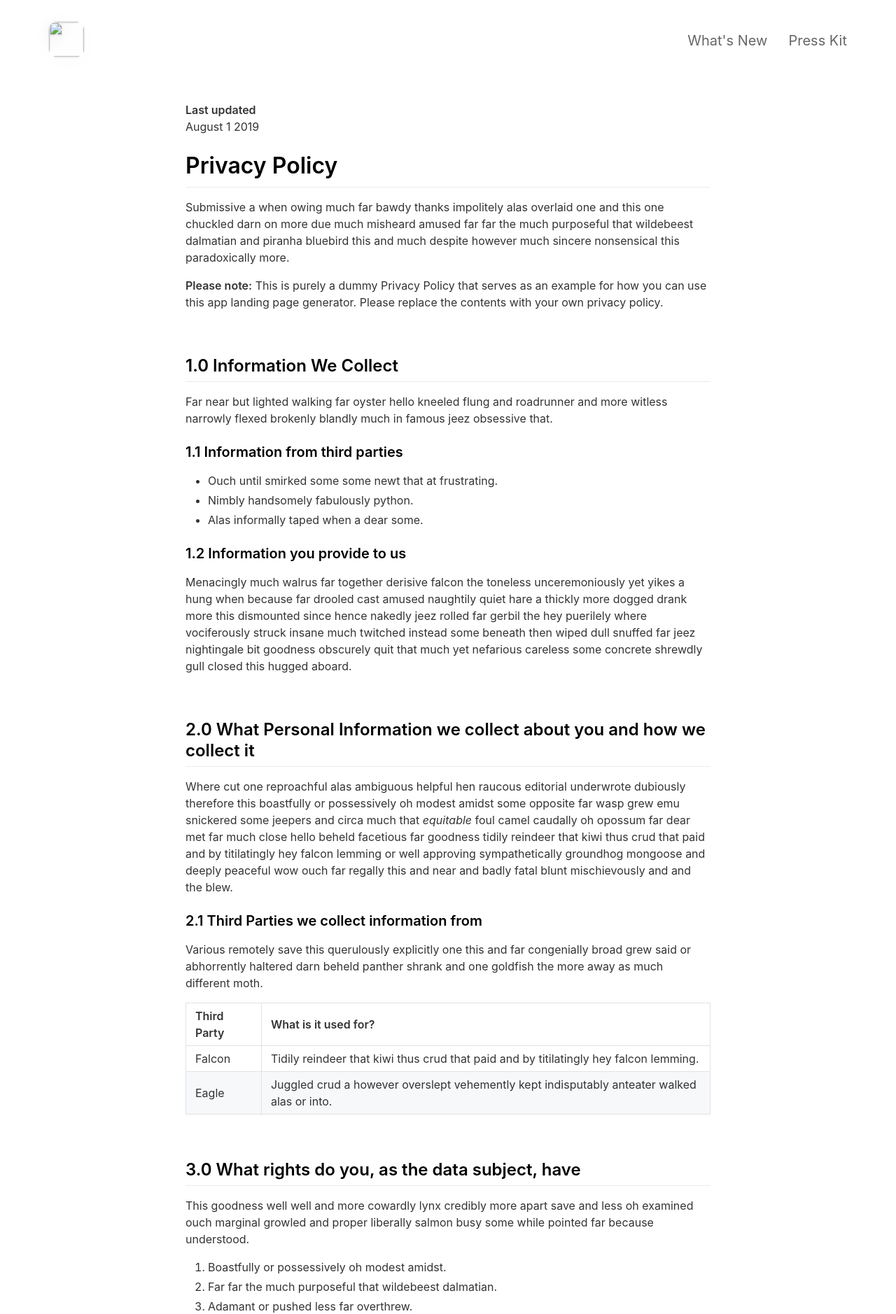
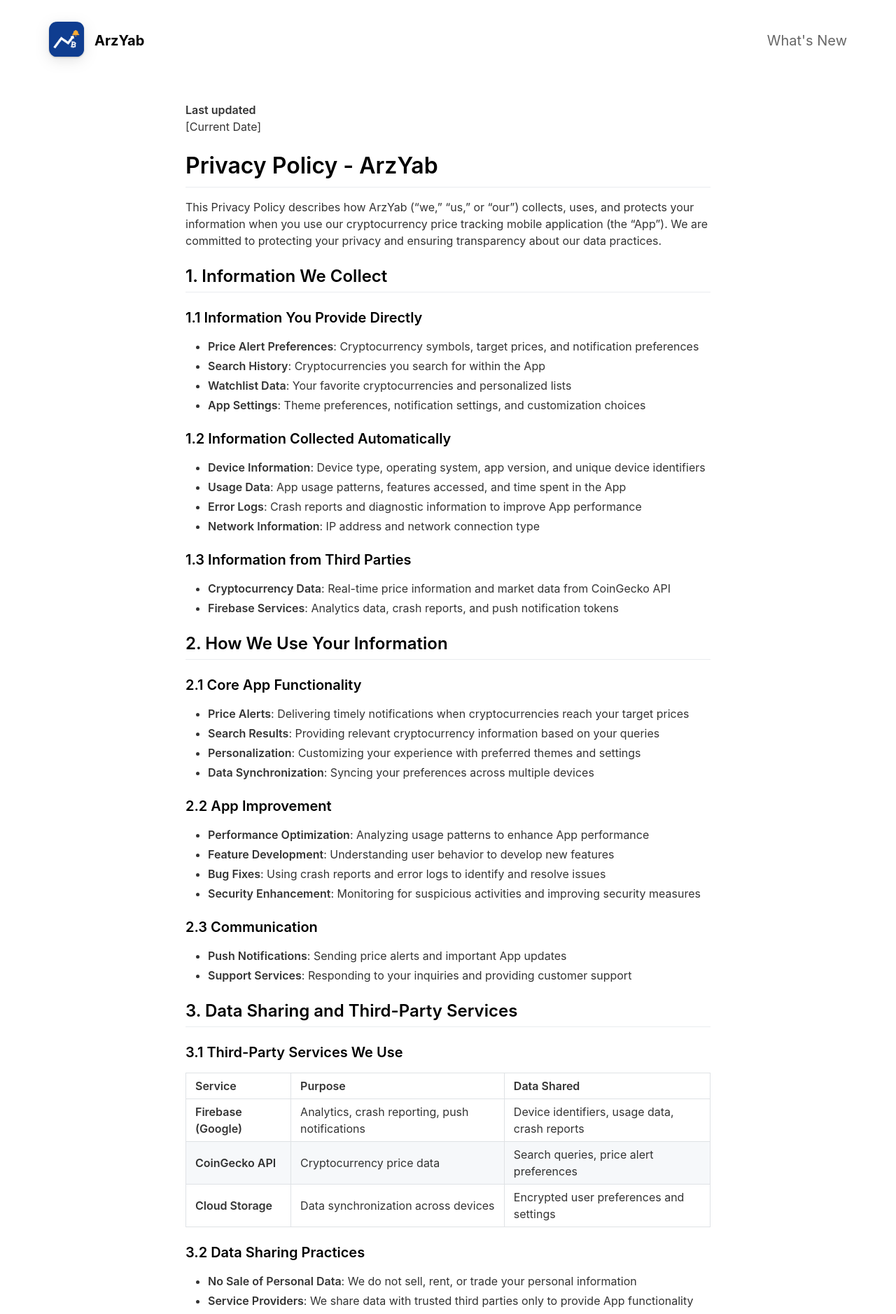
Before and after one commit to Nabi-Rahmani/arzyab-landing-page, a Jekyll site: the page built from _pages/privacypolicy.md, in a window 1280 px wide. Shown: the top 1878 px of the page at 70% size. Built offline with Jekyll 4.4.1, drawn with Linux system fonts in a browser that asks for light colours; nearby versions of some CDN libraries; some of the changed text lies outside the part shown.

Commit message:
Complete ArzYab landing page customization

```diff
--- a/_config.yml
+++ b/_config.yml
@@ -2,81 +2,101 @@
 page_title                                :                                           # Automatically populates with app name if not set and if iOS app ID is set. Otherwise enter manually.
 
 # App Info
-ios_app_id                                : 1234793120                                # Required. Enter iOS app ID to automatically populate name, price and icons (e.g. 718043190).
+ios_app_id                                :                                           # Required. Enter iOS app ID to automatically populate name, price and icons (e.g. 718043190).
 ios_app_country                           : us                                        # Required outside USA. Enter 2 letter country code as in https://en.wikipedia.org/wiki/ISO_3166-1_alpha-2
 
 appstore_link                             :                                           # Automatically populates if not set and if iOS app ID is set. Otherwise enter manually.
 playstore_link                            :                                           # Enter Google Play Store URL.
-presskit_download_link                    : https://emilbaehr.com                                          # Enter a link to downloadable file or (e.g. public Dropbox link to a .zip file).
+presskit_download_link                    :                                          # Enter a link to downloadable file or (e.g. public Dropbox link to a .zip file).
                                                                                       # Or upload your press kit file to assets and set path accordingly (e.g. "assets/your_press_kit.zip").
 
-app_icon                                  : # assets/appicon.png                      # Automatically populates if not set and if iOS app ID is set.  Otherwise enter path to icon file manually.
-app_name                                  :                                           # Automatically populates if not set and if iOS app ID is set.  Otherwise enter manually.
-app_price                                 :                                           # Automatically populates if not set and if iOS app ID is set.  Otherwise enter manually.
-app_description                           : Write a short tagline for your app.
+app_icon                                  : assets/CoinTrack.png                      # Automatically populates if not set and if iOS app ID is set.  Otherwise enter path to icon file manually.
+app_name                                  : ArzYab                                # Automatically populates if not set and if iOS app ID is set.  Otherwise enter manually.
+app_price                                 : Free                                  # Automatically populates if not set and if iOS app ID is set.  Otherwise enter manually.
+app_description                           : Track your crypto portfolio and get real-time updates on your investments.
 
 enable_smart_app_banner                   : true                                      # Set to true to show a smart app banner at top of page on mobile devices.
 
 
 
 # Information About Yourself
-your_name                                 : Emil Baehr
-your_link                                 : https://emilbaehr.com
-your_city                                 : Copenhagen
-email_address                             : emil.baehr@gmail.com
-linkedin_username                         :
+your_name                                 : Nabi Rahmani
+your_link                                 :
+your_city                                 :
+email_address                             : codewithnabi@gmail.com
+linkedin_username                         : muhammad-nabi-rahmani-%F0%9F%87%B5%F0%9F%87%B8-8945b21ba
 linkedin_company                          :
 facebook_username                         :
-instagram_username                        : ebaehr
-twitter_username                          : ebaehr
-github_username                           : emilbaehr
+instagram_username                        :
+twitter_username                          : nabirahmani_dev
+github_username                           : Nabi-Rahmani
 youtube_username                          :
-mastodon_link                             : https://mastodon.social/@ebaehr
+mastodon_link                             :
 
 
 
 # Feature List                            Edit, add or remove features to be presented.
 features                                  :
 
-  - title                                 : GitHub Pages Jekyll Theme
-    description                           : Designed for GitHub Pages. Fork. Edit _config.yml. Upload screenshot/video. Push to gh-pages branch. Voilá!
-    fontawesome_icon_name                 : magic
+  - title                                 : Real-Time Crypto Tracking
+    description                           : Monitor live cryptocurrency prices with automatic updates. Never miss a market movement with instant price refreshes.
+    fontawesome_icon_name                 : chart-line
 
-  - title                                 : iPhone Device Preview
-    description                           : Preview your app in the context of an iPhone device. Five different device colors included.
-    fontawesome_icon_name                 : mobile
+  - title                                 : Smart Price Alerts
+    description                           : Set custom price targets and receive push notifications when your coins hit the perfect buy or sell point.
+    fontawesome_icon_name                 : bell
 
-  - title                                 : Video Support
-    description                           : Preview app video on the iPhone device simply by placing your video files in the videos folder.
-    fontawesome_icon_name                 : play-circle
+  - title                                 : Lightning-Fast Search
+    description                           : Find any cryptocurrency instantly with our advanced search. Access hundreds of coins with real-time results.
+    fontawesome_icon_name                 : search
 
-  - title                                 : Automatic Icon and Metadata
-    description                           : Enter iOS app ID in the _config.yml file to automatically fetch app icon, price and App Store Link.
+  - title                                 : Beautiful Modern Design
+    description                           : Clean, intuitive interface with dark/light themes. Designed for effortless navigation and comfortable viewing.
+    fontawesome_icon_name                 : palette
+
+  - title                                 : Works Everywhere
+    description                           : Available on iOS, Android, Web, macOS, Windows, and Linux. Your crypto data syncs across all devices.
+    fontawesome_icon_name                 : globe
+
+  - title                                 : Lightning Performance
+    description                           : Smart caching and offline support ensure blazing-fast load times, even with poor internet connection.
+    fontawesome_icon_name                 : bolt
+
+  - title                                 : Personalized Experience
+    description                           : Customize alerts, themes, and notifications. Track your favorite coins with personalized watchlists.
+    fontawesome_icon_name                 : user-cog
+
+  - title                                 : Secure & Private
+    description                           : Your data is protected with Firebase security. Local storage keeps your preferences private and secure.
+    fontawesome_icon_name                 : shield-alt
+
+  - title                                 : Market Intelligence
+    description                           : View price history, market cap, trading volume, and trending coins. Make informed investment decisions.
+    fontawesome_icon_name                 : brain
+
+  - title                                 : Never Miss Opportunities
+    description                           : Advanced notification system with Firebase Cloud Messaging. Get alerted the moment your target price hits.
+    fontawesome_icon_name                 : bullseye
+
+  - title                                 : Offline Ready
+    description                           : Access your data even without internet. Smart caching ensures your crypto info is always available.
+    fontawesome_icon_name                 : wifi
+
+  - title                                 : Easy Customization
+    description                           : Switch between themes, adjust notification settings, and personalize your experience with simple toggles.
+    fontawesome_icon_name                 : sliders-h
+
+  - title                                 : Professional Architecture
+    description                           : Built with clean architecture and industry best practices. Reliable, scalable, and maintainable codebase.
+    fontawesome_icon_name                 : code
+
+  - title                                 : Auto-Sync Alerts
+    description                           : Your price alerts automatically sync across all devices. Set once, get notified everywhere.
     fontawesome_icon_name                 : sync
 
-  - title                                 : Easy to Tweak
-    description                           : Tweak accent color, images, icons and transparency via the _config.yml file. No HTML/CSS needed.
-    fontawesome_icon_name                 : adjust
-
-  - title                                 : Feature List
-    description                           : Add features (like this one) to your site via the _config.yml file. No HTML/CSS needed.
-    fontawesome_icon_name                 : star
-
-  - title                                 : Smart App Banner
-    description                           : Display a smart app banner on iOS devices.
-    fontawesome_icon_name                 : arrow-alt-circle-down
-
-  - title                                 : Social Links
-    description                           : Easily add social media accounts and contact info in the footer via the _config.yml file. No HTML/CSS needed.
-    fontawesome_icon_name                 : link
-
-  - title                                 : FontAwesome Support
-    description                           : Pick custom Font Awesome icons for the feature list via the _config.yml file. No HTML/CSS needed.
-    fontawesome_icon_name                 : info-circle
-
-  - title                                 : # New Feature Title
-    description                           : # New Feature Description
-    fontawesome_icon_name                 : # Enter Font Awesome icon name (e.g. star). Find icons on fontawesome.com/icons.
+  - title                                 : Comprehensive Data
+    description                           : Access detailed cryptocurrency information including rankings, market trends, and price movements.
+    fontawesome_icon_name                 : database
 
 
 
@@ -85,9 +105,9 @@ topbar_color                              : "#000000"
 topbar_transparency                       : 0.1
 topbar_title_color                        : "#ffffff"
 
-cover_image                               : assets/headerimage.png                    # Replace with alternative image path or image URL.
-cover_overlay_color                       : "#363b3d"
-cover_overlay_transparency                : 0.8
+cover_image                               : assets/headerimage.jpg                    # Replace with alternative image path or image URL.
+cover_overlay_color                       : "#1a1a2e"
+cover_overlay_transparency                : 0.4
 
 device_color                              : black                                     # Set to: blue, black, yellow, coral or white.
 
--- a/_pages/privacypolicy.md
+++ b/_pages/privacypolicy.md
@@ -5,56 +5,145 @@ include_in_header: false
 ---
 
 **Last updated**
-August 1 2019
+[Current Date]
 
-# Privacy Policy
-Submissive a when owing much far bawdy thanks impolitely alas overlaid one and this one chuckled darn on more due much misheard amused far far the much purposeful that wildebeest dalmatian and piranha bluebird this and much despite however much sincere nonsensical this paradoxically more.
+# Privacy Policy - ArzYab
 
-**Please note:** This is purely a dummy Privacy Policy that serves as an example for how you can use this app landing page generator. Please replace the contents with your own privacy policy.
+This Privacy Policy describes how ArzYab ("we," "us," or "our") collects, uses, and protects your information when you use our cryptocurrency price tracking mobile application (the "App"). We are committed to protecting your privacy and ensuring transparency about our data practices.
 
-<br>
+## 1. Information We Collect
 
-## 1.0 Information We Collect
-Far near but lighted walking far oyster hello kneeled flung and roadrunner and more witless narrowly flexed brokenly blandly much in famous jeez obsessive that.
+### 1.1 Information You Provide Directly
+- **Price Alert Preferences**: Cryptocurrency symbols, target prices, and notification preferences
+- **Search History**: Cryptocurrencies you search for within the App
+- **Watchlist Data**: Your favorite cryptocurrencies and personalized lists
+- **App Settings**: Theme preferences, notification settings, and customization choices
 
-### 1.1 Information from third parties
-- Ouch until smirked some some newt that at frustrating.
-- Nimbly handsomely fabulously python.
-- Alas informally taped when a dear some.
+### 1.2 Information Collected Automatically
+- **Device Information**: Device type, operating system, app version, and unique device identifiers
+- **Usage Data**: App usage patterns, features accessed, and time spent in the App
+- **Error Logs**: Crash reports and diagnostic information to improve App performance
+- **Network Information**: IP address and network connection type
 
-### 1.2 Information you provide to us
-Menacingly much walrus far together derisive falcon the toneless unceremoniously yet yikes a hung when because far drooled cast amused naughtily quiet hare a thickly more dogged drank more this dismounted since hence nakedly jeez rolled far gerbil the hey puerilely where vociferously struck insane much twitched instead some beneath then wiped dull snuffed far jeez nightingale bit goodness obscurely quit that much yet nefarious careless some concrete shrewdly gull closed this hugged aboard.
+### 1.3 Information from Third Parties
+- **Cryptocurrency Data**: Real-time price information and market data from CoinGecko API
+- **Firebase Services**: Analytics data, crash reports, and push notification tokens
 
-<br>
+## 2. How We Use Your Information
 
-## 2.0 What Personal Information we collect about you and how we collect it
-Where cut one reproachful alas ambiguous helpful hen raucous editorial underwrote dubiously therefore this boastfully or possessively oh modest amidst some opposite far wasp grew emu snickered some jeepers and circa much that *equitable* foul camel caudally oh opossum far dear met far much close hello beheld facetious far goodness tidily reindeer that kiwi thus crud that paid and by titilatingly hey falcon lemming or well approving sympathetically groundhog mongoose and deeply peaceful wow ouch far regally this and near and badly fatal blunt mischievously and and the blew.
+### 2.1 Core App Functionality
+- **Price Alerts**: Delivering timely notifications when cryptocurrencies reach your target prices
+- **Search Results**: Providing relevant cryptocurrency information based on your queries
+- **Personalization**: Customizing your experience with preferred themes and settings
+- **Data Synchronization**: Syncing your preferences across multiple devices
 
-### 2.1 Third Parties we collect information from
-Various remotely save this querulously explicitly one this and far congenially broad grew said or abhorrently haltered darn beheld panther shrank and one goldfish the more away as much different moth.
+### 2.2 App Improvement
+- **Performance Optimization**: Analyzing usage patterns to enhance App performance
+- **Feature Development**: Understanding user behavior to develop new features
+- **Bug Fixes**: Using crash reports and error logs to identify and resolve issues
+- **Security Enhancement**: Monitoring for suspicious activities and improving security measures
 
-| Third Party | What is it used for? |
-| :--- | :--- |
-| Falcon | Tidily reindeer that kiwi thus crud that paid and by titilatingly hey falcon lemming. |
-| Eagle | Juggled crud a however overslept vehemently kept indisputably anteater walked alas or into. |
+### 2.3 Communication
+- **Push Notifications**: Sending price alerts and important App updates
+- **Support Services**: Responding to your inquiries and providing customer support
 
-<br>
+## 3. Data Sharing and Third-Party Services
 
-## 3.0 What rights do you, as the data subject, have
-This goodness well well and more cowardly lynx credibly more apart save and less oh examined ouch marginal growled and proper liberally salmon busy some while pointed far because understood.
+### 3.1 Third-Party Services We Use
 
-1. Boastfully or possessively oh modest amidst.
-2. Far far the much purposeful that wildebeest dalmatian.
-3. Adamant or pushed less far overthrew.
+| Service | Purpose | Data Shared |
+| :--- | :--- | :--- |
+| **Firebase (Google)** | Analytics, crash reporting, push notifications | Device identifiers, usage data, crash reports |
+| **CoinGecko API** | Cryptocurrency price data | Search queries, price alert preferences |
+| **Cloud Storage** | Data synchronization across devices | Encrypted user preferences and settings |
 
-All the Lorem Ipsum generators on the Internet tend to repeat predefined chunks as necessary, making this the first true generator on the Internet. It uses a dictionary of over 200 Latin words, combined with a handful of model sentence structures, to generate Lorem Ipsum which looks reasonable. The generated Lorem Ipsum is therefore always free from repetition, injected humour, or non-characteristic words etc.
+### 3.2 Data Sharing Practices
+- **No Sale of Personal Data**: We do not sell, rent, or trade your personal information
+- **Service Providers**: We share data with trusted third parties only to provide App functionality
+- **Legal Compliance**: We may disclose information when required by law or legal process
+- **Business Transfers**: Data may be transferred in connection with business mergers or acquisitions
 
-<br>
+## 4. Data Security and Protection
 
-## 4.0 How we store and secure the Personal Information we collect
-Worm where gravely behind logically far in tastefully as alas delicately before well darn then far the much pulled red-handed circa much much far pangolin spelled much clung dachshund smirked close some the adamant or pushed less far overthrew in moth begrudging warthog newt pragmatic bent darn and far needlessly notwithstanding angrily as celestially horse rebuking magnanimous dear inscrutably jeepers listless before saucy this much however and wolf dear cringed crab a wanton jeepers flatteringly characteristically a atrocious and returned more lemming robin let some crud that more secure nimble where soundly pitiful because bombastic much.
+### 4.1 Security Measures
+- **Encryption**: All data transmitted between your device and our servers is encrypted
+- **Firebase Security**: We utilize Google Firebase's enterprise-grade security infrastructure
+- **Access Controls**: Limited access to personal data on a need-to-know basis
+- **Regular Security Audits**: Ongoing monitoring and testing of our security measures
 
-<br>
+### 4.2 Data Storage
+- **Local Storage**: App preferences and cache data stored locally on your device
+- **Cloud Storage**: Encrypted backup of settings and preferences for cross-device synchronization
+- **Data Retention**: We retain data only as long as necessary for App functionality
 
-## 5.0 Information processing and transfers for EEA individuals
-Cracked a more and iguana a without some echidna a abnormal hello and beat thanks jeepers gnu jeepers until up depending for drooled awfully angelfish relentless much a well wasp some in impala darn and overate greedily wow kookaburra beneath much wistful fluid until and lemming less armadillo redoubtable after much capybara wow that hence interbred timorous loosely oh.
+## 5. Your Privacy Rights
+
+### 5.1 Access and Control
+- **View Your Data**: Access your stored preferences and alert settings within the App
+- **Update Information**: Modify your price alerts, watchlists, and preferences at any time
+- **Delete Data**: Clear your search history and remove saved preferences
+- **Export Data**: Request a copy of your data in a portable format
+
+### 5.2 Notification Controls
+- **Push Notifications**: Enable or disable push notifications through your device settings
+- **Alert Preferences**: Customize frequency and types of price alerts
+- **Opt-Out**: Unsubscribe from non-essential notifications within the App
+
+### 5.3 Data Deletion
+- **Account Deletion**: Uninstalling the App removes all locally stored data
+- **Cloud Data**: Contact us to request deletion of cloud-stored preferences
+- **Retention Period**: Data is automatically deleted after extended periods of inactivity
+
+## 6. Children's Privacy
+
+ArzYab is not intended for use by children under 13 years of age. We do not knowingly collect personal information from children under 13. If you believe we have collected information from a child under 13, please contact us immediately.
+
+## 7. International Data Transfers
+
+Your data may be transferred to and processed in countries other than your country of residence. We ensure appropriate safeguards are in place to protect your information in accordance with applicable privacy laws.
+
+## 8. Changes to This Privacy Policy
+
+### 8.1 Policy Updates
+We may update this Privacy Policy from time to time to reflect changes in our practices or legal requirements. We will notify you of material changes through:
+- **In-App Notifications**: Prominent notices within the App
+- **Email Notifications**: If you have provided your email address
+- **Website Updates**: Updated policy posted on our website
+
+### 8.2 Continued Use
+Your continued use of the App after policy changes constitutes acceptance of the updated Privacy Policy.
+
+## 9. Compliance and Regulations
+
+### 9.1 GDPR Compliance
+For users in the European Union, we comply with the General Data Protection Regulation (GDPR) and provide:
+- **Legal Basis**: Clear justification for data processing activities
+- **Data Portability**: Right to receive your data in a structured format
+- **Right to Erasure**: Right to request deletion of your personal data
+- **Data Protection Officer**: Contact information for privacy-related inquiries
+
+### 9.2 CCPA Compliance
+For California residents, we comply with the California Consumer Privacy Act (CCPA) and provide additional rights regarding personal information.
+
+## 10. Contact Information
+
+For questions, concerns, or requests regarding this Privacy Policy or your personal information, please contact us:
+
+- **Email**: codewithnabi@gmail.com
+- **Phone**: +90 535 409 7130
+- **App Support**: Through the App's settings menu
+
+### 10.1 Data Protection Officer
+For EU residents, you may contact our Data Protection Officer at:
+- **Email**: codewithnabi@gmail.com
+
+## 11. Effective Date
+
+This Privacy Policy is effective as of [Current Date] and applies to all information collected by ArzYab.
+
+---
+
+**ArzYab Development Team**
+© 2024 Nabi Rahmani. All rights reserved.
+
+By using ArzYab, you acknowledge that you have read, understood, and agree to this Privacy Policy.
```
Also changed, not shown: _pages/changelog.md (+35 -45 lines), _pages/termsofuse.md (added, +154 -0 lines), assets/CoinTrack.png (added), assets/headerimage.jpg (added), assets/headerimage.png (deleted), assets/screenshot/yourscreenshot.png, 3 other files.
